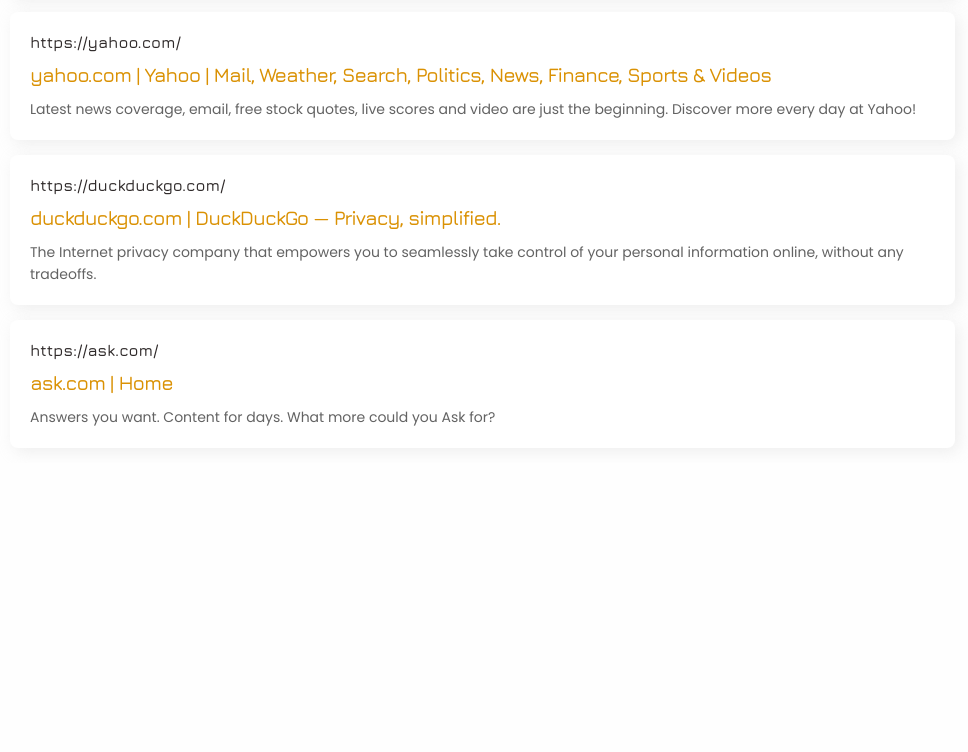
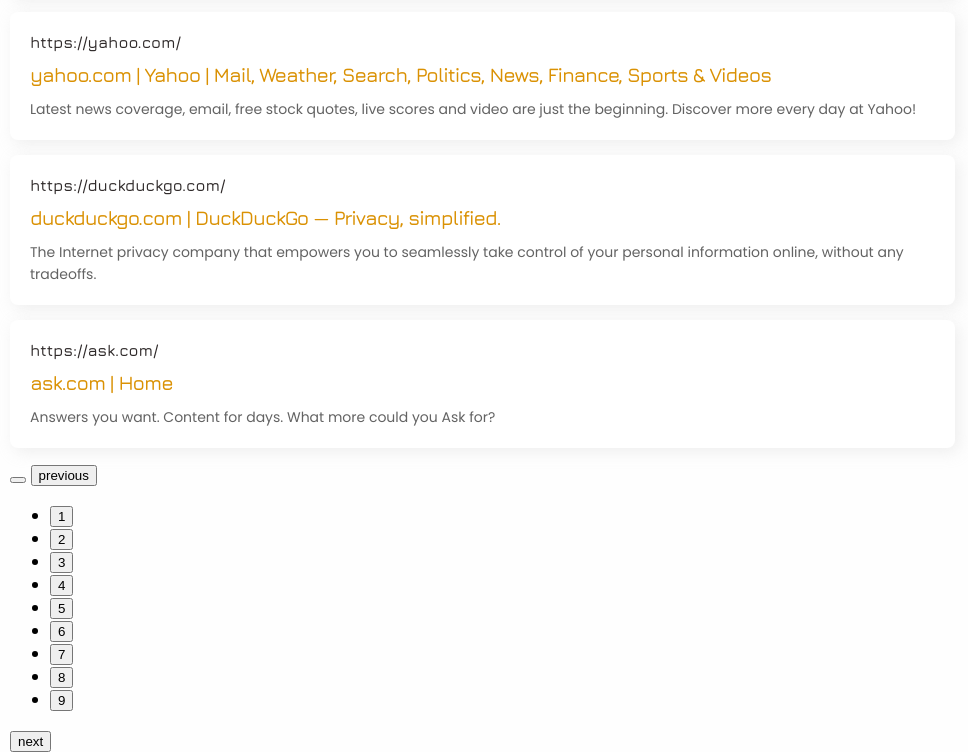
Before and after one commit to AlinaHarakh/geezelt, a plain HTML site: page index.html in a window 1280 px wide. Shown: the part 644-1396 px from the top of the page, without its empty margins (0-968 px from the left). Before the commit the page ends 1107 px from the top, so only its background shows below. Drawn offline with nearby package versions, Linux system fonts and the light colour scheme; a script that the page names is missing.

Commit message:
Update index.html

```diff
--- a/index.html
+++ b/index.html
@@ -30,10 +30,13 @@
 				<a class="logo" href="#">
 					<img src="./Geeze Search_files/goGeeze.png" alt="logo" id="page">
 				</a>
-				<div class="searchbar">
-					<input class="searchbar-input" type="text" id="input" placeholder="Geeze It!">
-					<button class="reset-btn" id="button" type="reset"></button>
-				</div>
+				<form>
+					<div class="searchbar">
+						<input class="searchbar-input" type="text" id="input" placeholder="Geeze It!" pattern=".{1,}" required>
+						<button class="reset-btn" id="buttonReset" type="reset"></button>
+						<button class="searchbar-btn" id="button">Search</button>
+					</div>
+				</form>
 			</div>
 			<div class="links">
 				<div class="links__items">
@@ -103,6 +106,22 @@
 								<p class="desc">Answers you want. Content for days. What more could you Ask for?</p>
 							</a>
 						</div>
+						<nav class="nav">
+							<button class="start"></button>
+							<button class="prev">previous</button>
+							<ul class="nav-items">
+								<li class="nav-item"><button class="page-button">1</button></li>
+								<li class="nav-item"><button class="page-button">2</button></li>
+								<li class="nav-item"><button class="page-button page-button--active">3</button></li>
+								<li class="nav-item"><button class="page-button">4</button></li>
+								<li class="nav-item"><button class="page-button">5</button></li>
+								<li class="nav-item"><button class="page-button">6</button></li>
+								<li class="nav-item"><button class="page-button">7</button></li>
+								<li class="nav-item"><button class="page-button">8</button></li>
+								<li class="nav-item"><button class="page-button">9</button></li>
+							</ul>
+							<button class="next">next</button>
+						</nav>
 					</div>
 					<!-- ****************   THE ORIGINAL BLOCK  + classes needed  ********** -->
 					<!-- <div class="wiki" id="wiki">
```
